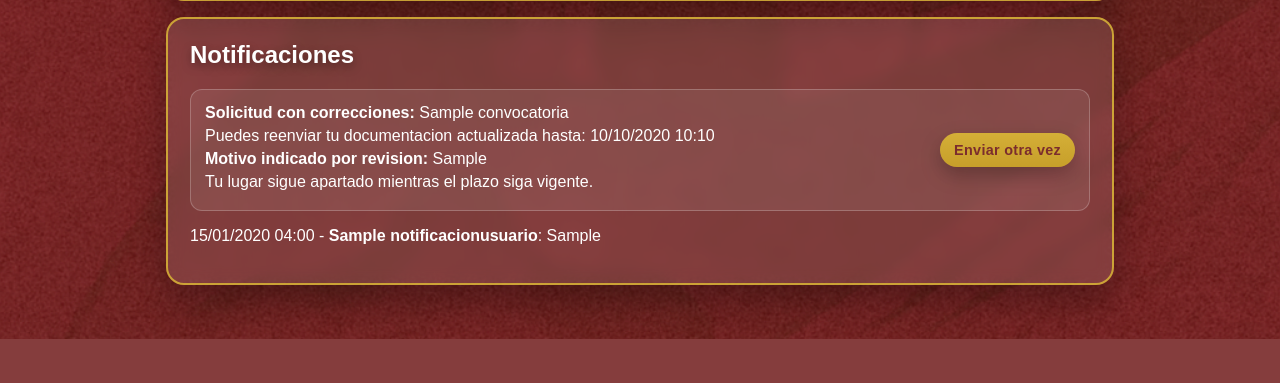
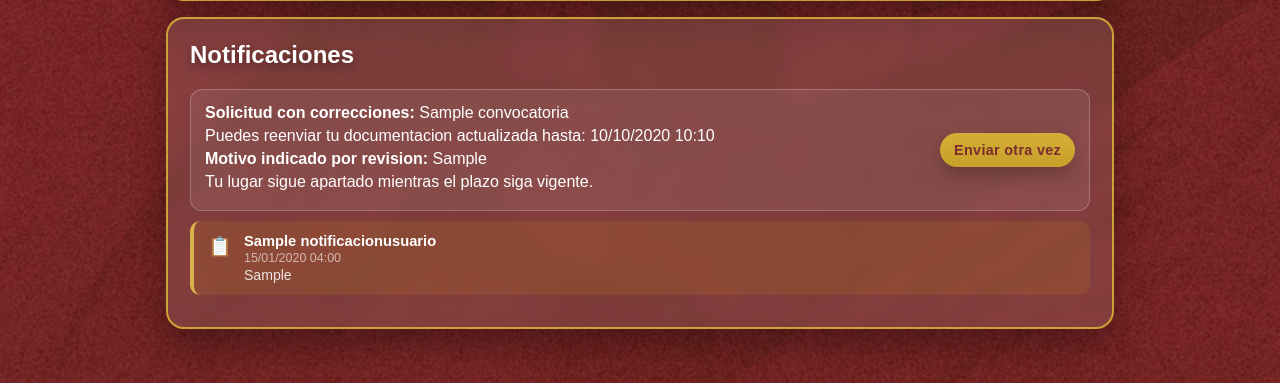
Before and after one commit to Jasongatobolador/convocatorias, a Django app: template convocatorias/templates/convocatorias/zona_usuario.html in a window 1280 px wide. Shown: the part 1518-1901 px from the top of the page. Before the commit the page ends 1857 px from the top, so only its background shows below. Run offline with Django 5.2, Linux system fonts and the light colour scheme; data comes from the database, SQL or seed files in the repository; tables that the repository leaves empty hold one stand-in row (values such as "Sample post"); the template is opened without the code that fills it: values that come from a table or form of the project are taken from there, most other values are stand-ins (such as "Sample title", 1, 10 or a date in 2020); form fields are guessed from the names that the template uses.

Commit message:
Update zona_usuario.html

```diff
--- a/convocatorias/templates/convocatorias/zona_usuario.html
+++ b/convocatorias/templates/convocatorias/zona_usuario.html
@@ -197,7 +197,34 @@
             </div>
         {% endfor %}
         {% for noti in notificaciones %}
-            <p>{{ noti.fecha_creacion|date:"d/m/Y H:i" }} - <strong>{{ noti.titulo }}</strong>: {{ noti.mensaje }}</p>
+            {% if "aceptada" in noti.titulo %}
+                <div class="noti noti-aceptada">
+                    <span class="noti-icono">✅</span>
+                    <div class="noti-body">
+                        <strong>{{ noti.titulo }}</strong>
+                        <span class="noti-fecha">{{ noti.fecha_creacion|date:"d/m/Y H:i" }}</span>
+                        <p>{{ noti.mensaje }}</p>
+                    </div>
+                </div>
+            {% elif "rechazada" in noti.titulo %}
+                <div class="noti noti-rechazada">
+                    <span class="noti-icono">❌</span>
+                    <div class="noti-body">
+                        <strong>{{ noti.titulo }}</strong>
+                        <span class="noti-fecha">{{ noti.fecha_creacion|date:"d/m/Y H:i" }}</span>
+                        <p>{{ noti.mensaje }}</p>
+                    </div>
+                </div>
+            {% else %}
+                <div class="noti noti-info">
+                    <span class="noti-icono">📋</span>
+                    <div class="noti-body">
+                        <strong>{{ noti.titulo }}</strong>
+                        <span class="noti-fecha">{{ noti.fecha_creacion|date:"d/m/Y H:i" }}</span>
+                        <p>{{ noti.mensaje }}</p>
+                    </div>
+                </div>
+            {% endif %}
         {% empty %}
             <p>No hay notificaciones disponibles.</p>
         {% endfor %}
```
